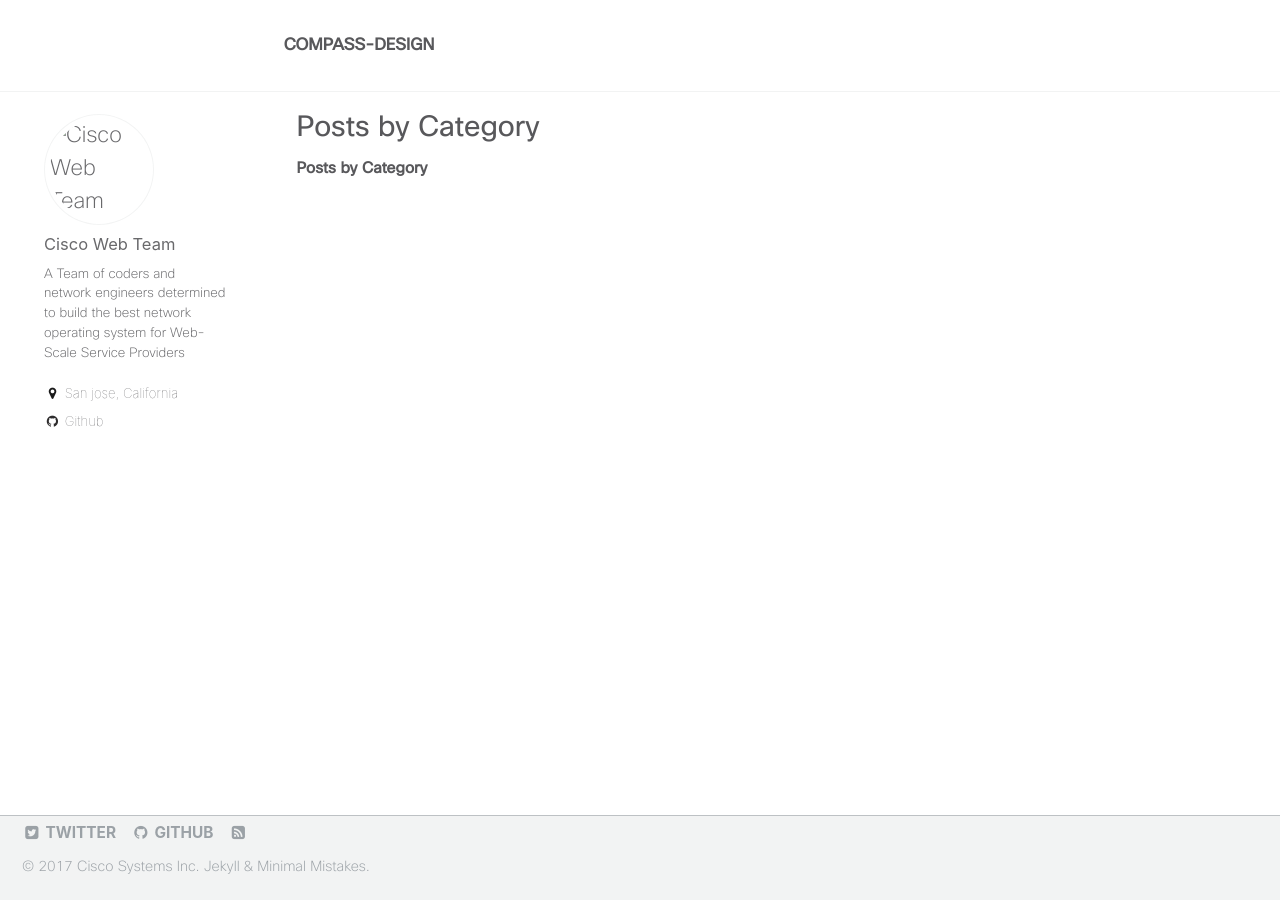
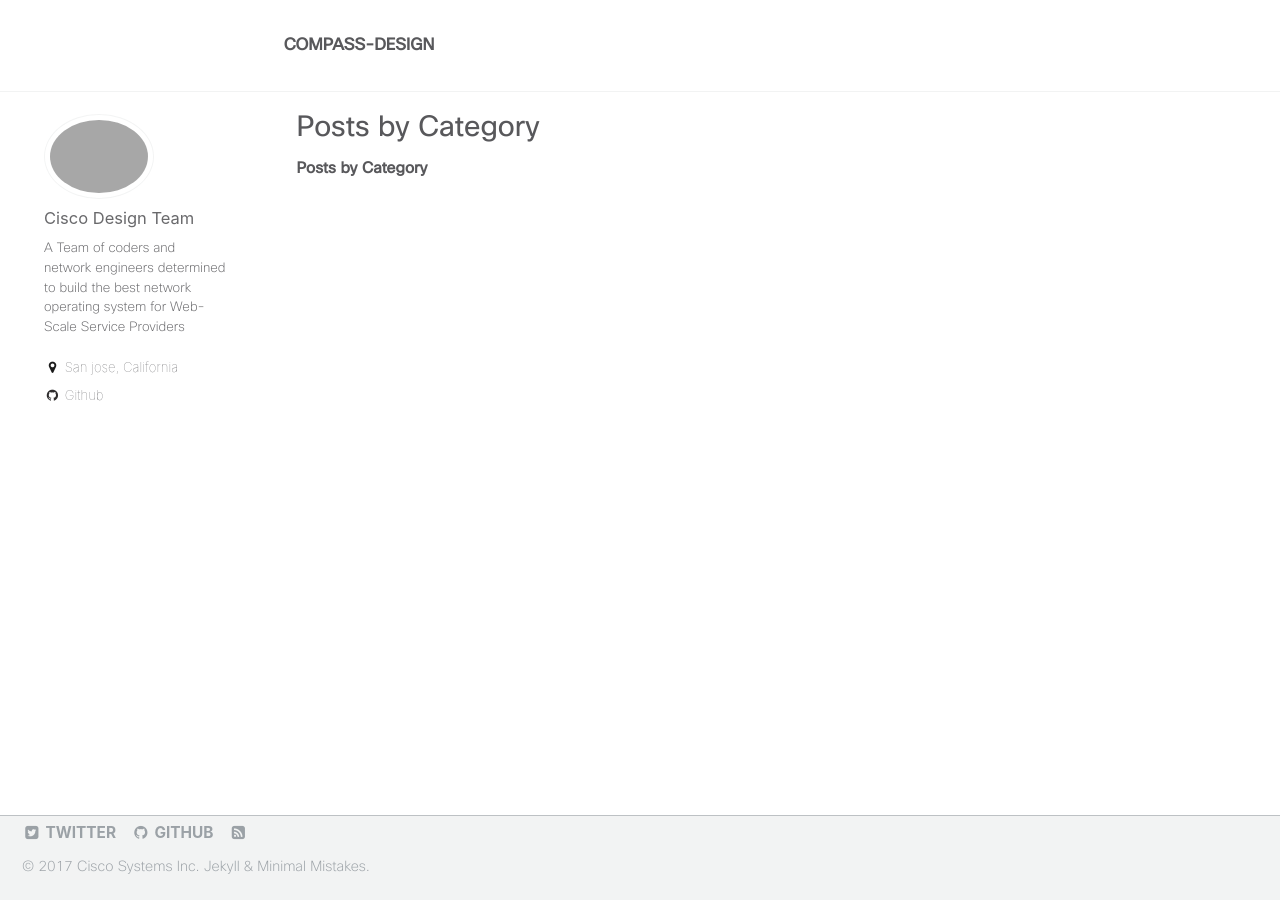
Before and after one commit to xrdocs/design, a Jekyll site: the page built from _pages/category-archive.html, in a window 1280 px wide. Built offline with Jekyll 4.4.1, drawn with Linux system fonts in a browser that asks for light colours.

Commit message:
Set up design authors

```diff
--- a/_config.yml
+++ b/_config.yml
@@ -63,8 +63,8 @@ google_ad_slot           :
 
 # Site Author
 author:
-  name             : "Cisco Web Team"
-  avatar           : "cisco-web-team.jpg"
+  name             : "Cisco Design Team"
+  avatar           : "cisco-design-team.jpg"
   bio              : "A Team of coders and network engineers determined to build the best network operating system for Web-Scale Service Providers"
   location         : "San jose, California"
   email            :
```
